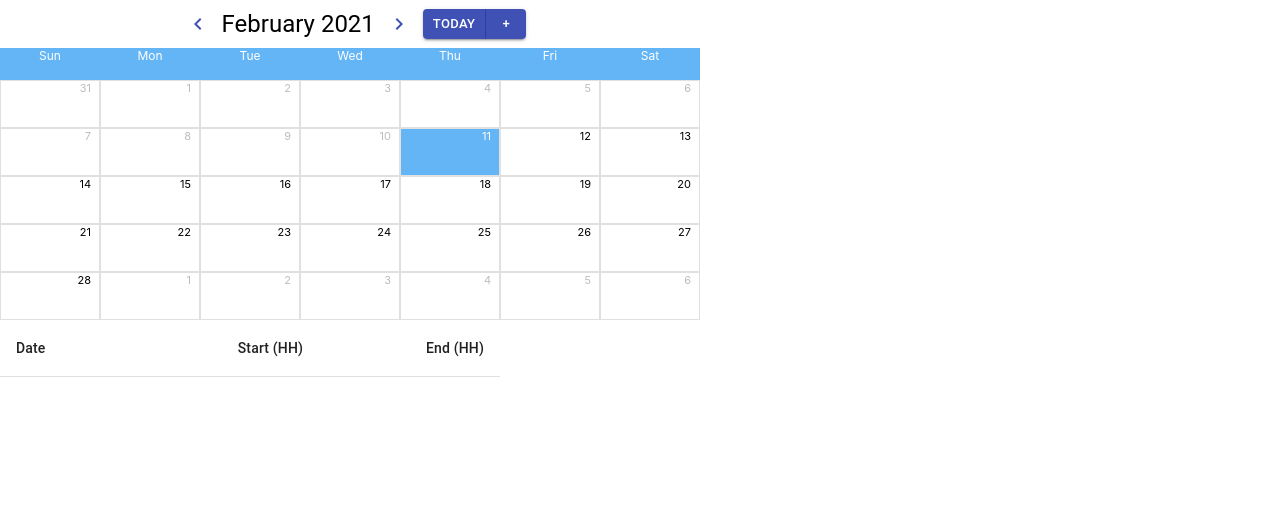
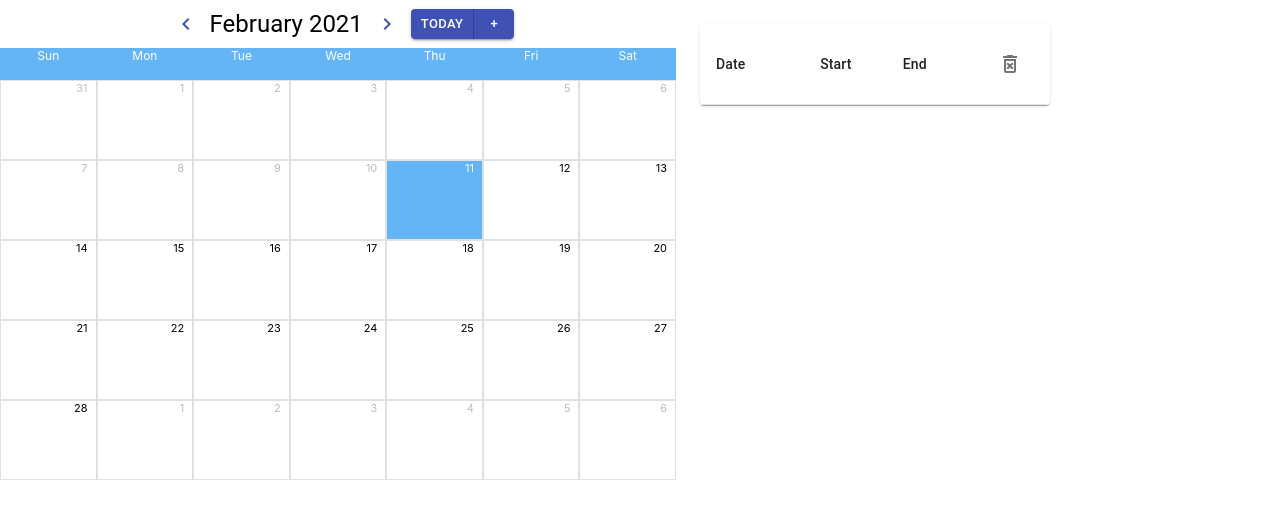
Before and after one commit to quddd/availability-calendar, a React (Create React App) app: page / in a window 1280 px wide. Shown: the top 518 px of the page. Built offline with nearby package versions, Linux system fonts and the light colour scheme.

Commit message:
display availability table

```diff
--- a/src/components/Calendar.js
+++ b/src/components/Calendar.js
@@ -26,14 +26,15 @@ import {
 } from "date-fns";
 import NavigateNextIcon from "@material-ui/icons/NavigateNext";
 import NavigateBeforeIcon from "@material-ui/icons/NavigateBefore";
+import DeleteForeverOutlinedIcon from "@material-ui/icons/DeleteForeverOutlined";
 import Popup from "./Popup";
 import TimeForm from "./TimeForm";
 
 const useStyles = makeStyles((theme) => ({
   days: {
     border: `1px solid ${theme.palette.grey[300]}`,
-    height: theme.spacing(6),
-    minWidth: 45,
+    height: "10vh",
+    minWidth: 50,
     padding: theme.spacing(0, 1),
     fontSize: "calc(3px + 1vmin)",
     cursor: "pointer",
@@ -41,8 +42,8 @@ const useStyles = makeStyles((theme) => ({
   weekNames: {
     color: theme.palette.common.white,
     background: theme.palette.info.light,
-    height: theme.spacing(4),
-    minWidth: 45,
+    height: "4vh",
+    minWidth: 50,
     padding: theme.spacing(0, 1),
     fontSize: theme.spacing(1.5),
   },
@@ -57,7 +58,8 @@ const useStyles = makeStyles((theme) => ({
     maxWidth: 700,
   },
   table: {
-    maxWidth: 500,
+    marginTop: theme.spacing(3),
+    width: 350,
   },
 }));
 
@@ -111,9 +113,11 @@ function Calendar() {
   };
   return (
     <div>
-      <div className={classes.calendar}>
+      <Grid container direction='row' spacing={3}>
+        <Grid container item className={classes.calendar}>
           <Grid
             container
+            item
             spacing={0}
             alignItems='center'
             justify='center'
@@ -150,14 +154,20 @@ function Calendar() {
               ))}
             </Grid>
           ))}
-      </div>
-      <TableContainer>
-        <Table className={classes.table}>
+        </Grid>
+        <Grid item>
+          <TableContainer className={classes.table} component={Paper}>
+            <Table>
               <TableHead>
                 <TableRow>
                   <TableCell>Date </TableCell>
-              <TableCell align='right'>Start&nbsp;(HH)</TableCell>
-              <TableCell align='right'>End&nbsp;(HH)</TableCell>
+                  <TableCell align='right'>Start</TableCell>
+                  <TableCell align='right'>End</TableCell>
+                  <TableCell align='right'>
+                    <IconButton>
+                      <DeleteForeverOutlinedIcon />
+                    </IconButton>
+                  </TableCell>
                 </TableRow>
               </TableHead>
               <TableBody>
@@ -168,12 +178,18 @@ function Calendar() {
                     </TableCell>
                     <TableCell align='right'>{data.start}</TableCell>
                     <TableCell align='right'>{data.end}</TableCell>
+                    <TableCell align='right'>
+                      <IconButton>
+                        <DeleteForeverOutlinedIcon />
+                      </IconButton>
+                    </TableCell>
                   </TableRow>
                 ))}
               </TableBody>
             </Table>
           </TableContainer>
-
+        </Grid>
+      </Grid>
       <Popup openPopup={openPopup} setOpenPopup={setOpenPopup}>
         <TimeForm
           selectedDate={currentDate}
```
Also changed, not shown: src/components/TimeForm.js (+1 -7 lines). Lines whose indentation alone changed are shown as unchanged.
